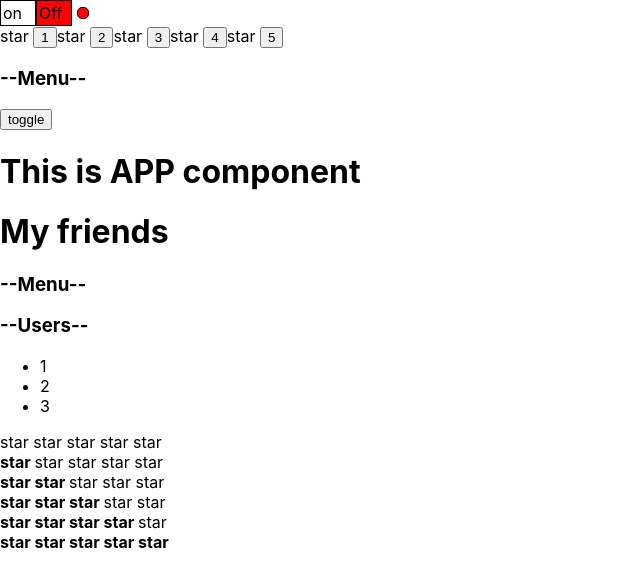
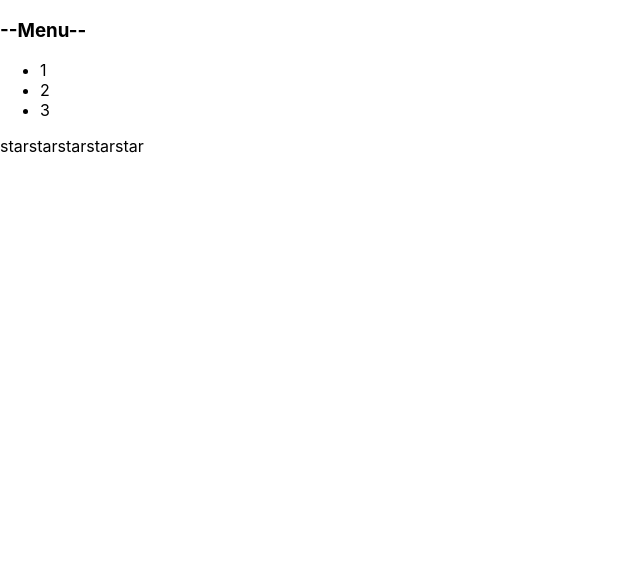
Before and after one commit to AlexMadM/react-kabzda, a React (Create React App) app: page / in a window 1280 px wide. Shown: the top 586 px of the page, without its empty margins (0-640 px from the left). Built offline with nearby package versions, Linux system fonts and the light colour scheme.

Commit message:
lesson 8

```diff
--- a/src/Accordion.tsx
+++ b/src/Accordion.tsx
@@ -2,7 +2,8 @@ import React from 'react';
 
 type AccordionPropsType={
     titleValue:string
-    collapsed:boolean
+    acc:()=>void
+    accordionCollapsed:boolean
 }
 
 
@@ -10,20 +11,21 @@ const Accordion = (props:AccordionPropsType) => {
     console.log('accordion rendering')
     return (
         <div>
-            <AccordionTitle title={props.titleValue}/>
-            { !props.collapsed && <AccordionBody/>}
+            <AccordionTitle title={props.titleValue} onClick={props.acc}/>
+            { props.accordionCollapsed && <AccordionBody/>}
         </div>
     );
 };
 
 type AccordionTitlePropsType ={
     title: string
+    onClick:()=>void
 }
 
 function AccordionTitle(props:AccordionTitlePropsType) {
     console.log('AccordionTitle rendering')
     return (
-        <h3>--{props.title}--</h3>
+        <h3 onClick={props.onClick}>--{props.title}--</h3>
     )
 }
 
--- a/src/App.tsx
+++ b/src/App.tsx
@@ -1,28 +1,31 @@
-import React from 'react';
+import React, {useState} from 'react';
 
 import './App.css';
-import Rating from "./Rating";
+import Rating, {RatingValueType} from "./Rating";
 import Accordion from "./Accordion";
 import OnOff from "./OnOff";
 import UncontrolledAccordion from "./UncontrolledAccordion";
 import UncontrolledRating from "./UncontrolledRating";
 
 function App() {
+    let [ratingValue, setRatingValue]= useState<RatingValueType>(0);
+    let [accordionCollapsed,setAccordionCollapsed]= useState<boolean>(true)
+const acc=()=> setAccordionCollapsed(!accordionCollapsed)
   return (
     <div>
-      <OnOff/>
-      <UncontrolledRating />
-      <UncontrolledAccordion titleValue={'Menu'}/>
-    <PageTitle title={"This is APP component"}/>
-      <PageTitle title={"My friends"}/>
-      <Accordion titleValue={'Menu'} collapsed={true}/>
-      <Accordion titleValue={'Users'} collapsed={false}/>
-      <Rating value={0}/>
-      <Rating value={1}/>
-      <Rating value={2}/>
-      <Rating value={3}/>
-      <Rating value={4}/>
-      <Rating value={5}/>
+    {/*  <OnOff/>*/}
+    {/*  <UncontrolledRating />*/}
+    {/*  <UncontrolledAccordion titleValue={'Menu'}/>*/}
+    {/*<PageTitle title={"This is APP component"}/>*/}
+    {/*  <PageTitle title={"My friends"}/>*/}
+      <Accordion titleValue={'Menu'}  acc={acc} accordionCollapsed={accordionCollapsed}/>
+    {/*  <Accordion titleValue={'Users'} collapsed={false}/>*/}
+      <Rating value={ratingValue} onClick={setRatingValue}/>
+      {/*<Rating value={1}/>*/}
+      {/*<Rating value={2}/>*/}
+      {/*<Rating value={3}/>*/}
+      {/*<Rating value={4}/>*/}
+      {/*<Rating value={5}/>*/}
 
 
 
--- a/src/Rating.tsx
+++ b/src/Rating.tsx
@@ -1,19 +1,23 @@
-import React from 'react';
+import React, {useState} from 'react';
+
+export type RatingValueType= 0 | 1 | 2 | 3 | 4 | 5
 
 type RatingPropsType = {
     value: 0 | 1 | 2 | 3 | 4 | 5
+    onClick:(ratingValue:RatingValueType)=>void
 }
 
 const Rating = (props: RatingPropsType) => {
     console.log('rating rendering')
 
+
         return (
             <div>
-                <Star selected={props.value>0}/>
-                <Star selected={props.value>1}/>
-                <Star selected={props.value>2}/>
-                <Star selected={props.value>3}/>
-                <Star selected={props.value>4}/>
+                <Star selected={props.value>0} onClick={props.onClick} value={1}/>
+                <Star selected={props.value>1} onClick={props.onClick} value={2}/>
+                <Star selected={props.value>2} onClick={props.onClick} value={3}/>
+                <Star selected={props.value>3} onClick={props.onClick} value={4}/>
+                <Star selected={props.value>4} onClick={props.onClick} value={5}/>
             </div>
         )
 
@@ -22,15 +26,13 @@ const Rating = (props: RatingPropsType) => {
 
 type StarPropsType = {
     selected: boolean
+    onClick:(value:RatingValueType)=>void
+    value:RatingValueType
 }
 
 function Star(props: StarPropsType) {
     console.log('star rendering')
-    if (props.selected === true) {
-        return <span><b>star </b></span>
-    } else {
-        return <span>star </span>
-    }
+    return <span onClick={()=>{props.onClick(props.value)}}>{props.selected ? <b>star  </b> :  'star'}</span>
 }
 
 export default Rating;
--- a/src/UncontrolledAccordion.tsx
+++ b/src/UncontrolledAccordion.tsx
@@ -10,25 +10,23 @@ const UncontrolledAccordion = (props: AccordionPropsType) => {
 
     let [collapsed, setCollapsed] = useState<boolean>(false)
 
-    const accord = () => setCollapsed(!collapsed)
-
     return (
         <div>
-            <AccordionTitle title={props.titleValue}/>
-            <button onClick={accord}>toggle</button>
-            {collapsed && <AccordionBody/>}
+            <AccordionTitle title={props.titleValue} onClick ={()=>{setCollapsed(!collapsed)}} />
+            {!collapsed && <AccordionBody/>}
         </div>
     );
 };
 
 type AccordionTitlePropsType = {
     title: string
+    onClick:()=>void
 }
 
 function AccordionTitle(props: AccordionTitlePropsType) {
     console.log('AccordionTitle rendering')
     return (
-        <h3>--{props.title}--</h3>
+        <h3 onClick={()=>{props.onClick()}}>--{props.title}--</h3>
     )
 }
 
--- a/src/UncontrolledRating.tsx
+++ b/src/UncontrolledRating.tsx
@@ -6,11 +6,11 @@ const UncontrolledRating = () => {
 
     return (
         <div>
-            <Star selected={value>0}/><button onClick={()=>{setValue(1)}}>1</button>
-            <Star selected={value>1}/><button onClick={()=>{setValue(2)}}>2</button>
-            <Star selected={value>2}/><button onClick={()=>{setValue(3)}}>3</button>
-            <Star selected={value>3}/><button onClick={()=>{setValue(4)}}>4</button>
-            <Star selected={value>4}/><button onClick={()=>{setValue(5)}}>5</button>
+            <Star selected={value>0} setValue={()=>setValue(1)} />
+            <Star selected={value>1} setValue={()=>setValue(2)} />
+            <Star selected={value>2} setValue={()=>setValue(3)} />
+            <Star selected={value>3} setValue={()=>setValue(4)} />
+            <Star selected={value>4} setValue={()=>setValue(5)} />
         </div>
     )
 
@@ -19,15 +19,16 @@ const UncontrolledRating = () => {
 
 type StarPropsType = {
     selected: boolean
+    setValue:()=>void
+
 }
 
 function Star(props: StarPropsType) {
     console.log('star rendering')
-    if (props.selected === true) {
-        return <span><b>star </b></span>
-    } else {
-        return <span>star </span>
-    }
+
+    return <span onClick={props.setValue}>{props.selected ? <b>star  </b> :  'star'}</span>
+
+
 }
 
 export default UncontrolledRating;
```
